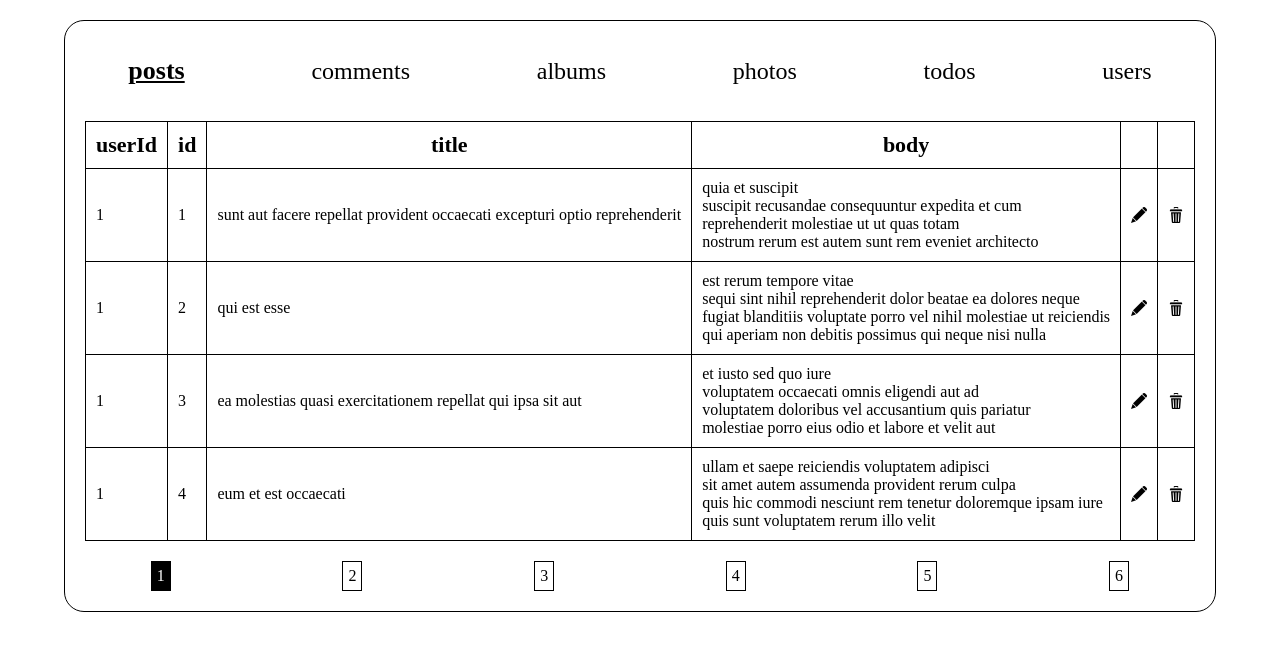
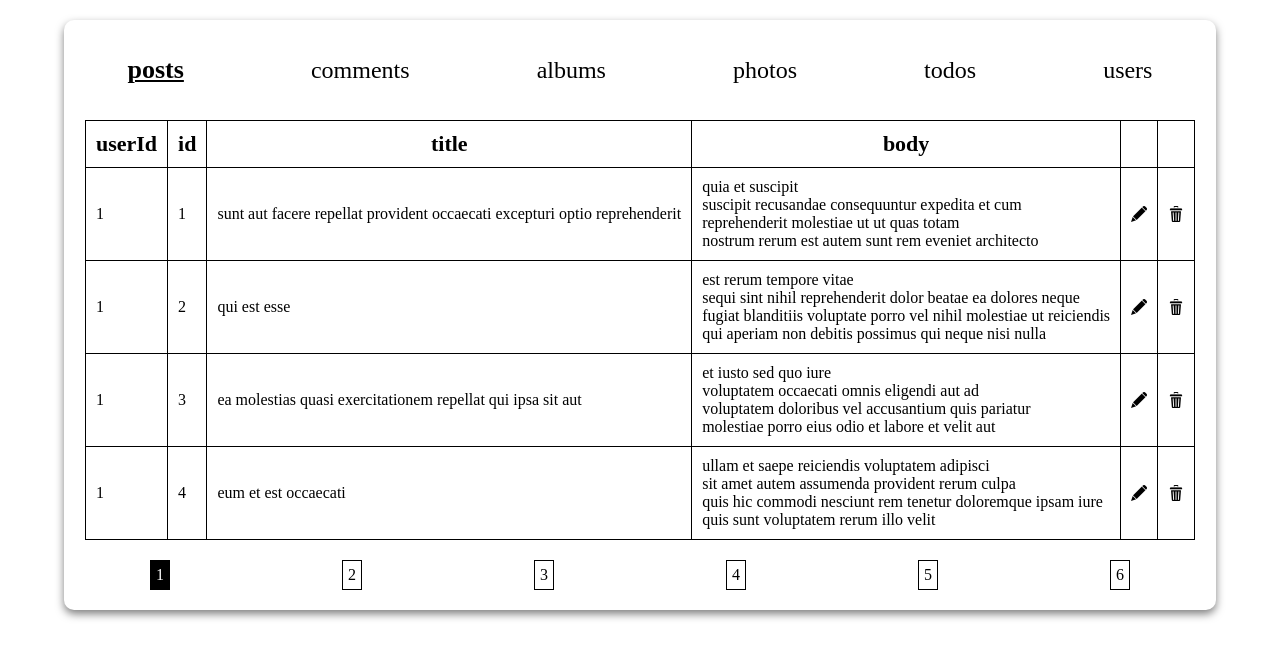
Before and after one commit to rafayeljamalyan/first-repo, a plain HTML site: page index.html in a window 1280 px wide. Drawn offline with Linux system fonts and the light colour scheme.

Commit message:
Updated main container's css to a modern card.
Please accept my changes.

```diff
--- a/css/style.css
+++ b/css/style.css
@@ -4,12 +4,12 @@
     box-sizing: border-box;
 }
 
-.main{
-    width: 90vw;
-    margin: auto;
-    margin-top: 20px;
-    border: 1px solid black;
-    border-radius: 20px;
+.main {
+  box-shadow: 0 4px 8px 0 rgba(0, 0, 0, 0.5);
+  width: 90vw;
+  margin: auto;
+  margin-top: 20px;
+  border-radius: 10px;
 }
 
 #main-menu{
```
